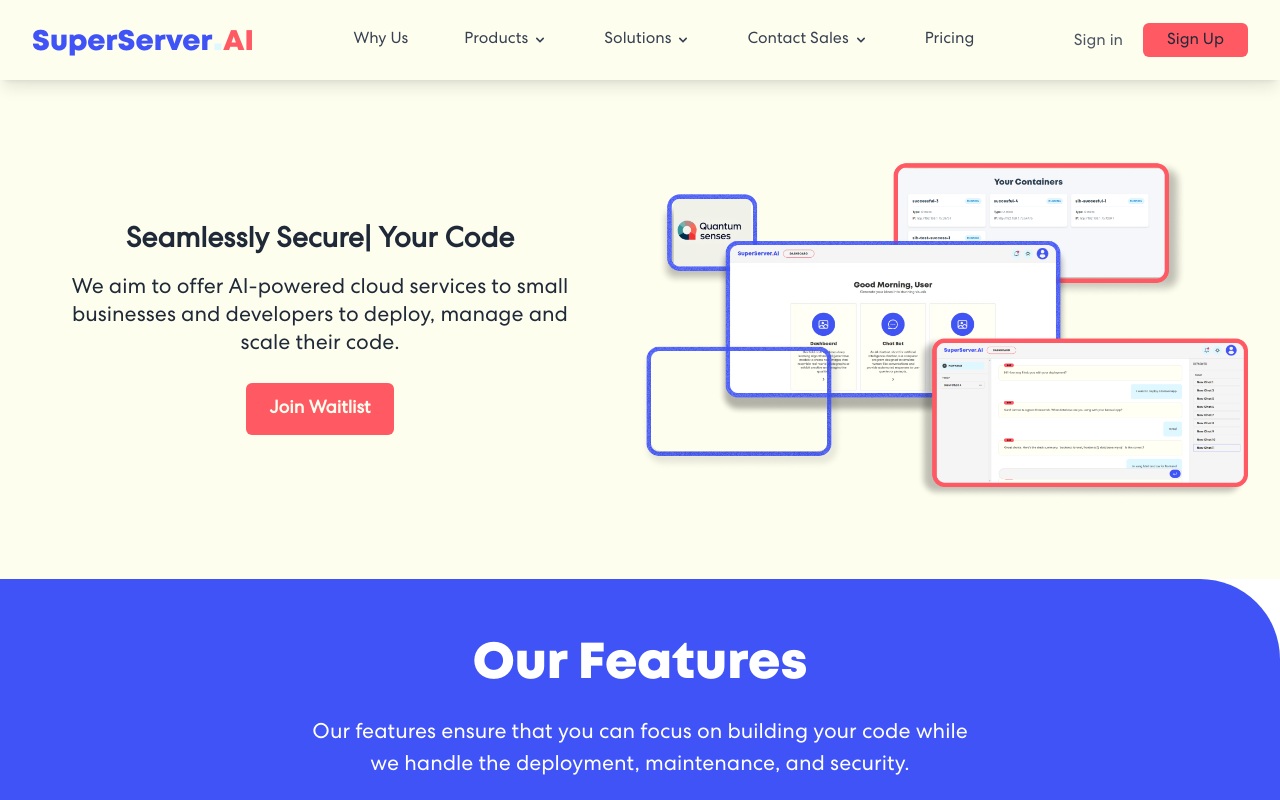
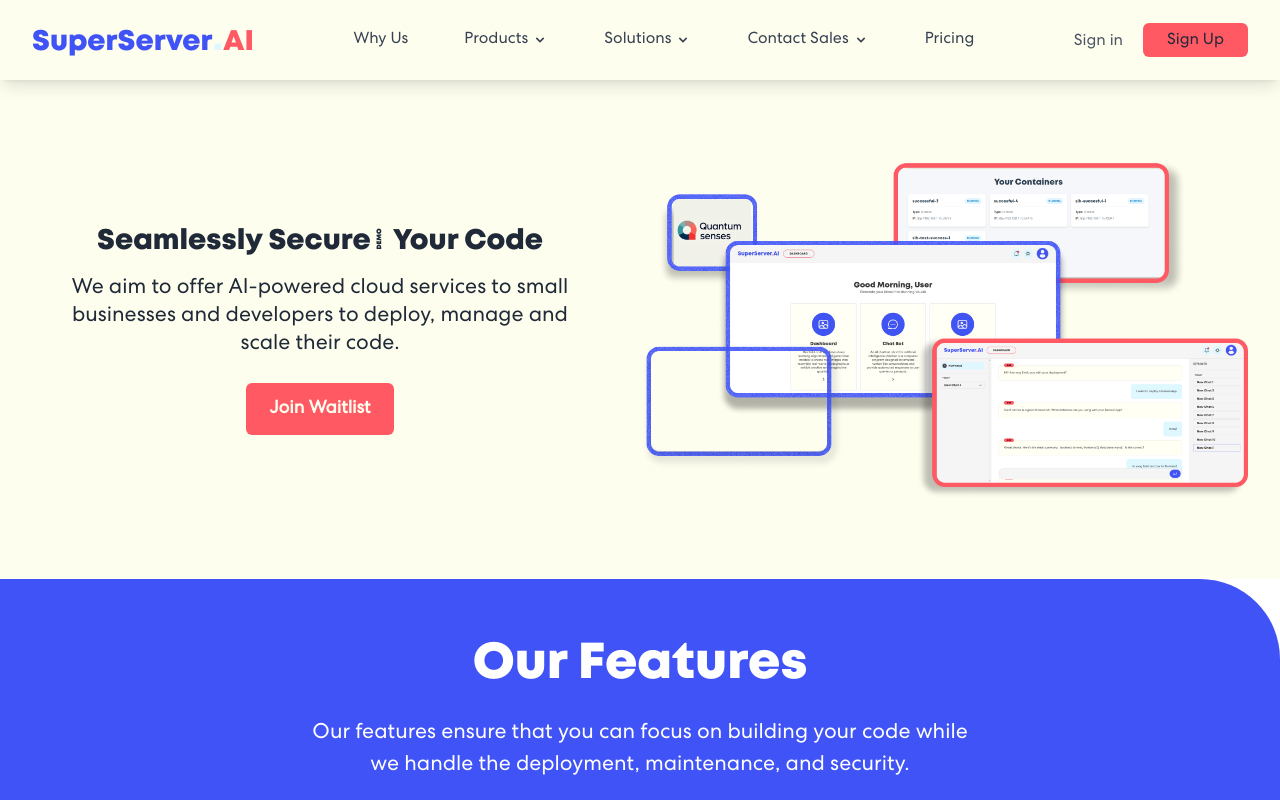
Before and after one commit to Avinier/SuperServerAI-LandingPage, a React (Vite) app: page / in a window 1280 px wide. Shown: the top 800 px of the page. Built offline with nearby package versions, Linux system fonts and the light colour scheme; grey boxes are pictures that could not be loaded.

Commit message:
Update Hero.jsx

```diff
--- a/src/components/Hero.jsx
+++ b/src/components/Hero.jsx
@@ -30,7 +30,7 @@ function Hero() {
       {/* Text Content */}
       <div className="w-full lg:w-1/2 mb-8 lg:mb-0 lg:pr-8">
         <div className="lg:text-left max-w-xl mx-auto lg:mx-4">
-          <h1 className="text-3xl text-center sm:text-3xl lg:text-4xl xl:text-4xl leading-tight font-bold mb-4 font-body text-text">
+          <h1 className="text-3xl text-center sm:text-3xl lg:text-4xl xl:text-4xl leading-tight font-bold mb-4 font-heading text-text">
           <div className="text-2xl font-bold">
             Seamlessly{' '}
             <TypeAnimation
```
